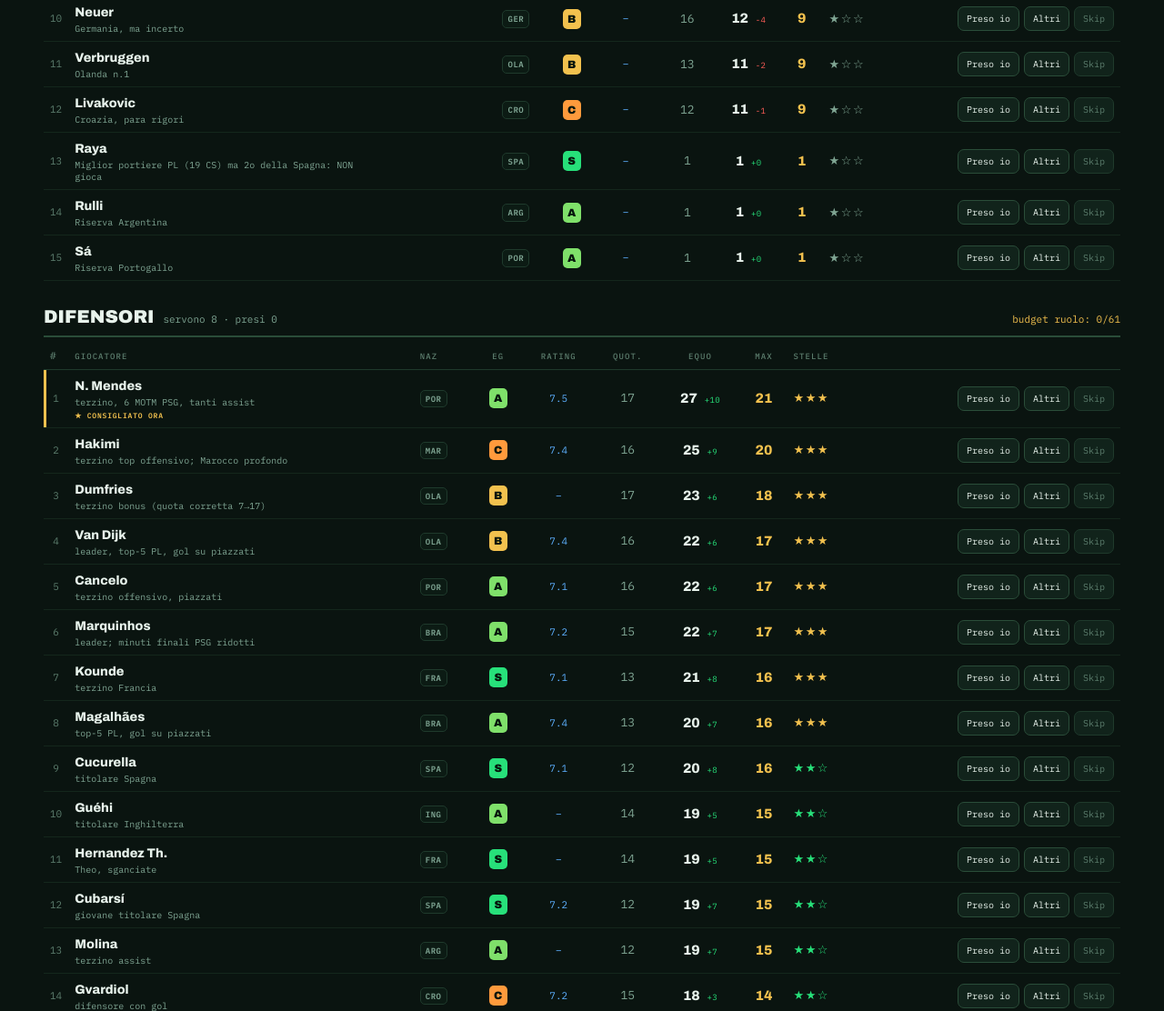
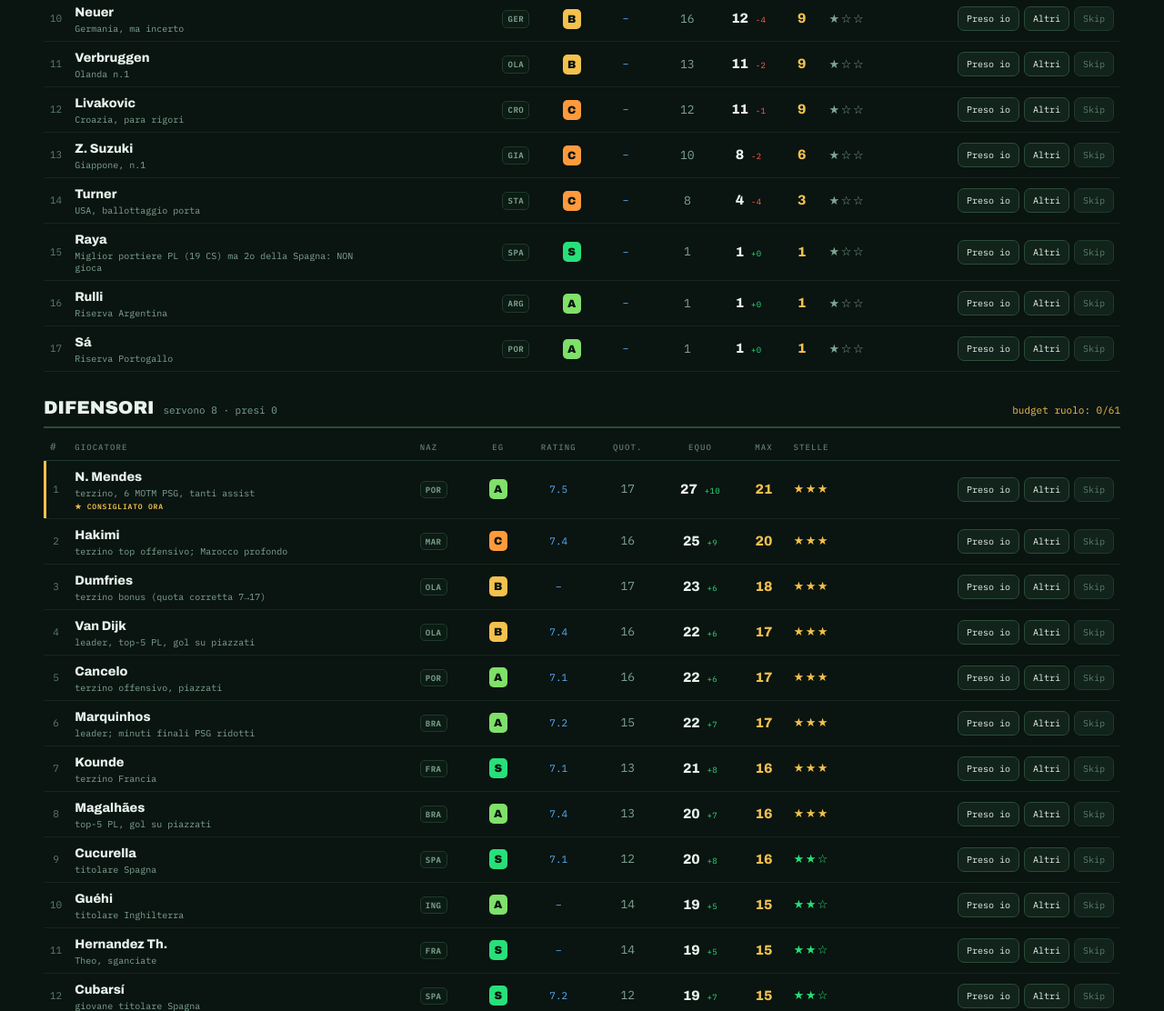
Before and after one commit to frenkperry/Warroom, a plain HTML site: page index.html in a window 1280 px wide. Shown: the part 2786-3898 px from the top of the page at 91% size. Drawn offline with Linux system fonts and the light colour scheme.

Commit message:
Add files via upload

```diff
--- a/index.html
+++ b/index.html
@@ -265,7 +265,7 @@ footer{color:var(--muted2);font-size:10px;text-align:center;margin-top:28px;line
 <div class="legend" style="margin:6px 0 14px"><span><b style="color:var(--gold)">Max</b> = tuo tetto consigliato (può superare l'Equo se hai surplus; "–" se ruolo pieno)</span><span><b style="color:var(--amber)">⚠</b> = infortunio/dubbio fisico</span><span><b style="color:var(--green)">★ CONSIGLIATO ORA</b> = mossa migliore adesso</span><span><b style="color:var(--gold)">★★★</b> priorità · <b style="color:var(--green)">★★</b> buona alternativa · <b style="color:var(--muted)">★</b> ripiego conveniente · <b style="color:var(--muted2)">☆☆☆</b> trappola / non conveniente · <b style="color:var(--red)">AL COMPLETO</b> ruolo già pieno</span><span>Quot. = base listone fantaclub (non è l'offerta minima)</span></div>
 <div id="board"></div>
 <div class="roster" id="roster"></div>
-<footer>Regole lega confermate: gol +3 (tutti i ruoli), assist +1, porta imbattuta 0, malus −1 gol subito portiere, rigore parato +3, rigore sbagliato −3. Modificatore difesa +1/+3/+6 (media portiere + 3 migliori difensori, SOLO con difesa a 4). Recupero crediti = costo d'acquisto. Asta a banditore automatico, ordine alfabetico, una passata, rilanci, quotazione non vincolante. Fonte voti: Redazione Mondiale Media (editoriale) · assist: Fantaclub. Quotazioni = listone fornito (Dumfries 17, Wesley rimosso). Rating = media 2025/26 WhoScored/SofaScore per la fascia decisionale (per alcuni big: consenso). Partite attese: Opta, inizio giugno 2026. Stima soggettiva, non garanzia. Salvataggio automatico in locale (per nome giocatore) + Esporta/Importa JSON: puoi ricaricare la pagina senza perdere l'asta. V3.4 · Oracolo salvavita (alert solvibilità) · caselle budget-aware + didascalie · piano rosa (stelle-e-gregari) · ordina/filtra per stelle · max trappole = "–" · modalità recupero (6 stadi) · pannello Gironi · consigliere chiamata · coda A→Z.</footer>
+<footer>Regole lega confermate: gol +3 (tutti i ruoli), assist +1, porta imbattuta 0, malus −1 gol subito portiere, rigore parato +3, rigore sbagliato −3. Modificatore difesa +1/+3/+6 (media portiere + 3 migliori difensori, SOLO con difesa a 4). Recupero crediti = costo d'acquisto. Asta a banditore automatico, ordine alfabetico, una passata, rilanci, quotazione non vincolante. Fonte voti: Redazione Mondiale Media (editoriale) · assist: Fantaclub. Quotazioni = listone fornito (Dumfries 17, Wesley rimosso). Rating = media 2025/26 WhoScored/SofaScore per la fascia decisionale (per alcuni big: consenso). Partite attese: Opta, inizio giugno 2026. Stima soggettiva, non garanzia. Salvataggio automatico in locale (per nome giocatore) + Esporta/Importa JSON: puoi ricaricare la pagina senza perdere l'asta. V3.4.1 · dataset lega completo (197 giocatori) + import rose · Oracolo salvavita (alert solvibilità) · caselle budget-aware + didascalie · piano rosa (stelle-e-gregari) · ordina/filtra per stelle · max trappole = "–" · modalità recupero (6 stadi) · pannello Gironi · consigliere chiamata · coda A→Z.</footer>
 </div>
 
 <div class="overlay" id="overlay"><div class="modal">
@@ -359,7 +359,54 @@ const RAW=[
 ["Conceição","por","A",15,.6,0,1.06,0,"Portogallo"],["Trincão","por","A",20,.6,0,1.06,0,"rischio panchina"],
 ["Gyökeres","sve","A",28,1,1,1,0,"TRAPPOLA: gran rating ma Svezia esce presto"],["Isak","sve","A",30,1,0,1,0,"TRAPPOLA: Svezia"],
 ["Haaland","nor","A",40,1,1,1,0,"TRAPPOLA: 27 gol PL ma Norvegia volatile e costo enorme"],["Salah","egi","A",33,1,2,1.06,0,"TRAPPOLA: Egitto esce presto; falla pagare agli altri"],
-["Yildiz","tur","A",24,.7,0,1.06,1,"Turchia + (I)"]
+["Yildiz","tur","A",24,.7,0,1.06,1,"Turchia + (I)"],
+["Z. Suzuki","gia","P",10,0.9,0,1,0,"Giappone, n.1"],
+["Turner","sta","P",8,0.7,0,1,0,"USA, ballottaggio porta"],
+["Khusanov","uzb","D",6,0.9,0,1,0,"Uzbekistan, CB"],
+["Kim Min-jae","cor","D",11,1,0,1,0,"Corea, leader difesa"],
+["Santos","bra","D",5,0.6,0,1,0,"Brasile, riserva difesa"],
+["Araújo","por","D",5,0.6,0,1,0,"Portogallo, difesa"],
+["Gusto","fra","D",8,0.6,0,1.08,0,"Francia, terzino"],
+["Ibañez","bra","D",7,0.7,0,1,0,"Brasile, CB"],
+["Nunes","por","D",6,0.6,0,1,0,"Portogallo, difesa"],
+["Lacroix","fra","D",8,0.7,0,1,0,"Francia, CB"],
+["Elliot","nuo","D",2,0.5,0,1,0,"Nuova Zelanda"],
+["Ryerson","nor","D",7,0.8,0,1.08,0,"Norvegia, terzino"],
+["Davies","can","D",11,0.9,1,1.12,0,"Canada, terzino offensivo"],
+["El Ouahdi","mar","D",6,0.7,0,1.06,0,"Marocco, terzino"],
+["Ajer","nor","D",6,0.8,0,1,0,"Norvegia, CB"],
+["Gudmundsson D.","sve","D",5,0.6,0,1,0,"Svezia, difesa"],
+["W. Pacho","ecu","D",9,0.9,0,1,0,"Ecuador, CB solido"],
+["Mendy De.","sen","D",7,0.8,0,1,0,"Senegal, difesa"],
+["Alex Sandro","bra","D",6,0.6,0,1.06,0,"Brasile, terzino esperto"],
+["Mojica","col","D",7,0.8,0,1.08,0,"Colombia, terzino"],
+["J. Giménez","uru","D",9,0.9,0,1,0,"Uruguay, CB (José M.)"],
+["Eze","ing","C",14,0.7,0,1.06,0,"Inghilterra, trequartista"],
+["Pavlović","ger","C",9,0.7,0,1,0,"Germania, mediano"],
+["Diallo Am.","cos","C",10,0.8,0,1.06,0,"Costa d'Avorio, esterno"],
+["Kessié","cos","C",9,0.8,0,1,0,"Costa d'Avorio, mediano"],
+["De la Cruz","uru","C",9,0.7,0,1.06,0,"Uruguay, mezzala"],
+["N. González","arg","C",12,0.7,0,1.06,0,"Argentina, esterno"],
+["Zaïre-Emery","fra","C",10,0.6,0,1,0,"Francia, mediano giovane"],
+["Bentancur","uru","C",10,0.9,0,1,0,"Uruguay, regista"],
+["Palacios","arg","C",9,0.6,0,1,0,"Argentina, mediano"],
+["Caicedo","ecu","C",12,1,0,1,0,"Ecuador, mediano top"],
+["Danilo Ol.","bra","C",8,0.7,0,1,0,"Brasile, mediano (≠ Danilo dif.)"],
+["Kanté","fra","C",12,0.8,0,1,0,"Francia, mediano"],
+["M. Koné","fra","C",9,0.8,0,1,0,"Francia, mediano"],
+["J. Rodríguez","col","C",12,0.8,1,1.06,0,"Colombia, rifinitore + piazzati"],
+["L. Camara","sen","C",9,0.8,0,1,0,"Senegal, mediano"],
+["Bergvall","sve","C",6,0.6,0,1,0,"Svezia, giovane"],
+["Paz","arg","C",9,0.5,0,1.06,0,"Argentina, trequartista (rotazione)"],
+["Mané","sen","A",16,0.9,0,1.06,0,"Senegal, esterno"],
+["Malen","ola","A",13,0.7,0,1.06,0,"Olanda, esterno"],
+["Iglesias","spa","A",9,0.6,0,1,0,"Spagna, punta (rotazione)"],
+["Cunha","bra","A",14,0.8,0,1.06,0,"Brasile, seconda punta"],
+["Havertz","ger","A",15,0.8,0,1,0,"Germania, punta/mezzala"],
+["Lukaku","bel","A",14,0.9,0,1,0,"Belgio, centravanti"],
+["Jackson","sen","A",12,0.8,0,1,0,"Senegal, centravanti"],
+["Rayan","bra","A",6,0.5,0,1.06,0,"Brasile, giovane esterno"],
+["Arnautović","unb","A",8,0.7,0,1,0,"Austria, punta"]
 ];
 const ROLES={P:{name:"Portieri",need:3,bud:12},D:{name:"Difensori",need:8,bud:68},C:{name:"Centrocampisti",need:8,bud:110},A:{name:"Attaccanti",need:6,bud:100}};
 const PREM_THR={P:7,D:12,C:16,A:20},VAL_THR={P:3,D:7,C:9,A:11},PREM_SLOTS={P:1,D:2,C:2,A:2},VAL_SLOTS={P:0,D:3,C:3,A:2};
```
